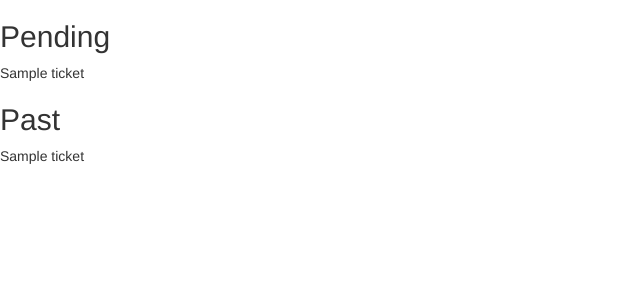
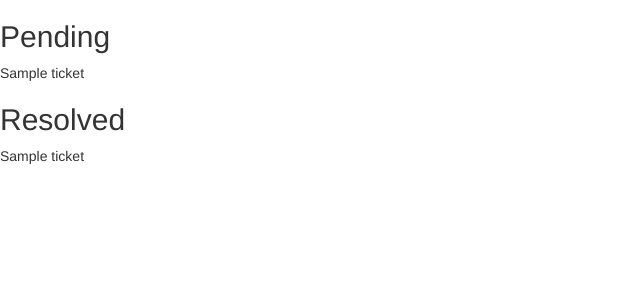
Before and after one commit to billywongstuy/BrevityFinesse-SDSpr17FP, a Flask app: template templates/tickets-all.html in a window 1280 px wide. Shown: the part 194-494 px from the top of the page, without its empty margins (0-640 px from the left). Run offline with Flask 2, Linux system fonts and the light colour scheme; the template is opened without the code that fills it: most values are stand-ins (such as "Sample title", 1, 10 or a date in 2020).

Commit message:
changed ticket status name

```diff
--- a/templates/tickets-all.html
+++ b/templates/tickets-all.html
@@ -26,7 +26,7 @@
 </div>
 
 <div>
-  <h2>Past</h2>
+  <h2>Resolved</h2>
   {% for ticket in done %}
   {{ticket}}
   {% endfor %}
--- a/templates/tickets-guest.html
+++ b/templates/tickets-guest.html
@@ -26,7 +26,7 @@
 </div>
 
 <div>
-  <h2>Past</h2>
+  <h2>Resolved</h2>
   {% for ticket in done %}
   {{ticket}}
   {% endfor %}
```
